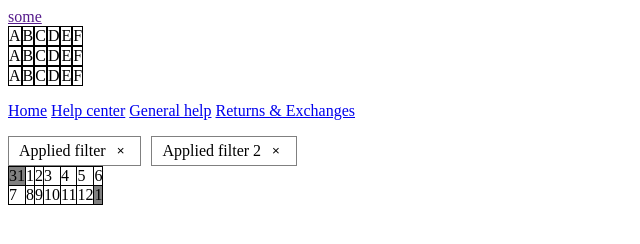
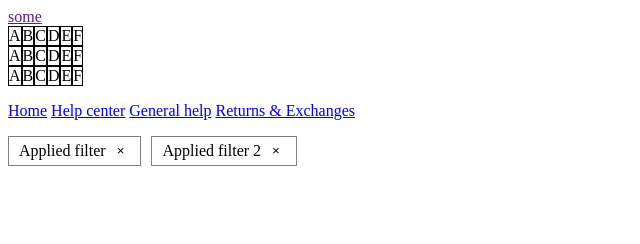
Before and after one commit to dimanech/aria-grid, a plain HTML site: page index.html in a window 1280 px wide. Shown: the whole page, without its empty margins (0-640 px from the left). Drawn offline with Linux system fonts and the light colour scheme.

```diff
--- a/index.html
+++ b/index.html
@@ -137,61 +137,6 @@
 		</div>
 	</div>
 
-	<div
-		class="calendar"
-		role="grid"
-		aria-label="Presentational grid"
-		data-loop-cols="true"
-		data-loop-rows="true"
-	>
-		<div role="row">
-			<div role="presentation">
-				31
-			</div>
-			<div role="gridcell" data-roving-tab-target>
-				1
-			</div>
-			<div role="gridcell" data-roving-tab-target>
-				2
-			</div>
-			<div role="gridcell" data-roving-tab-target>
-				3
-			</div>
-			<div role="gridcell" data-roving-tab-target>
-				4
-			</div>
-			<div role="gridcell" data-roving-tab-target>
-				5
-			</div>
-			<div role="gridcell" data-roving-tab-target>
-				6
-			</div>
-		</div>
-		<div role="row">
-			<div role="gridcell" data-roving-tab-target>
-				7
-			</div>
-			<div role="gridcell" data-roving-tab-target>
-				8
-			</div>
-			<div role="gridcell" data-roving-tab-target>
-				9
-			</div>
-			<div role="gridcell" data-roving-tab-target>
-				10
-			</div>
-			<div role="gridcell" data-roving-tab-target>
-				11
-			</div>
-			<div role="gridcell" data-roving-tab-target>
-				12
-			</div>
-			<div role="presentation">
-				1
-			</div>
-		</div>
-	</div>
-
 	<script type="module">
 		import Grid from './Grid.js';
 
```
